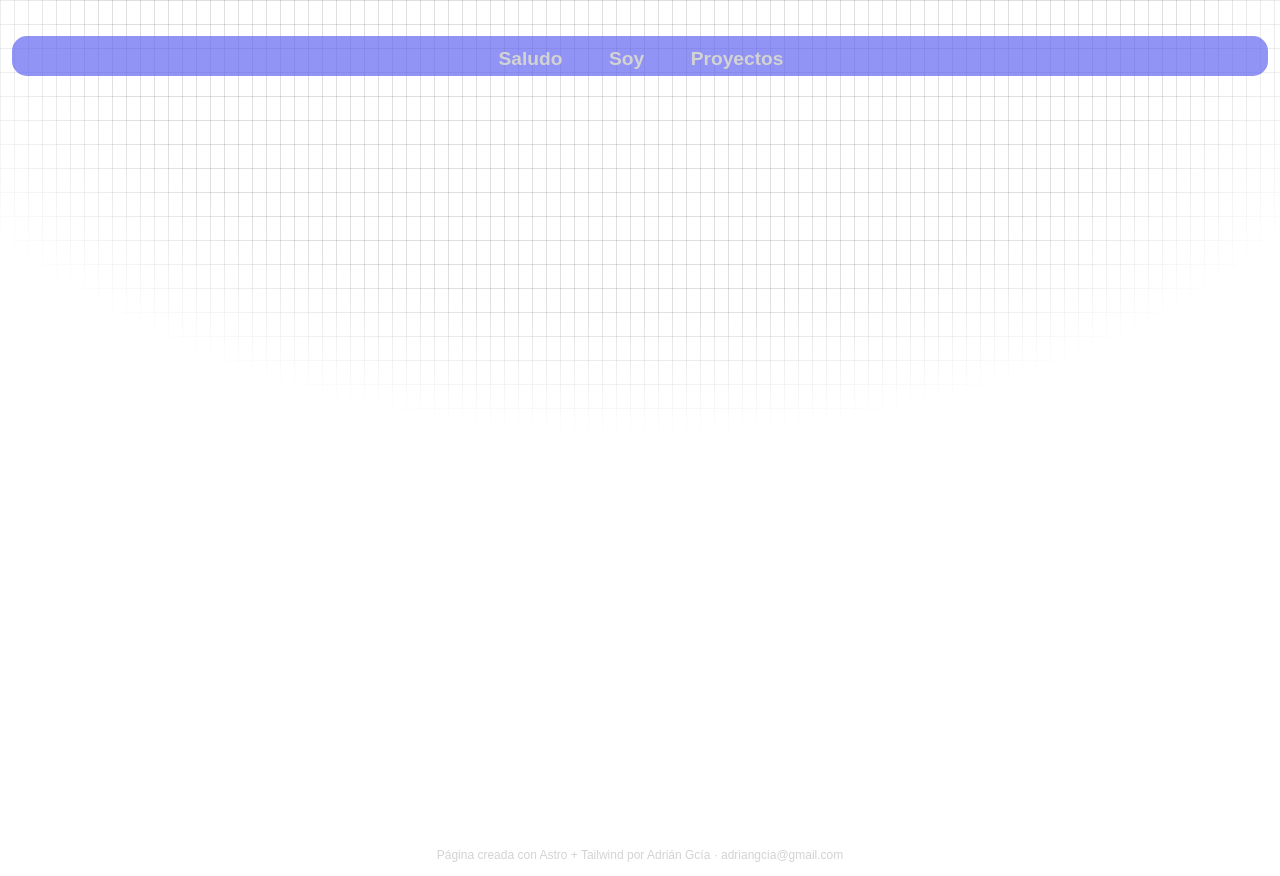
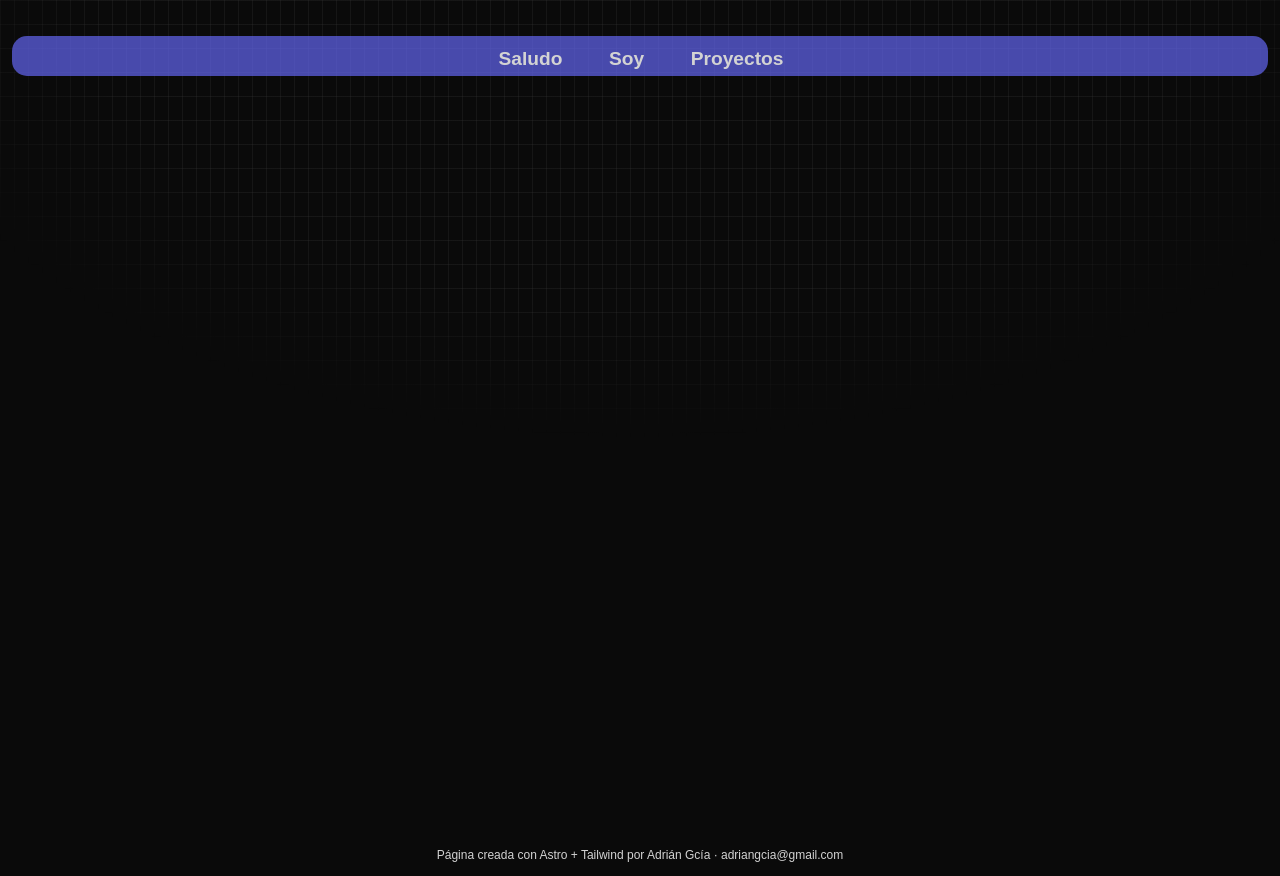
Before and after one commit to Adriangcia/adriangcia.com, an Astro site: page /contact in a window 1280 px wide. Built offline with nearby package versions, Linux system fonts and the light colour scheme; Astro itself is replaced by a stand-in of ours.

Commit message:
Lo mismo

```diff
--- a/src/components/Header.astro
+++ b/src/components/Header.astro
@@ -11,7 +11,7 @@ import Hamburger from '../components/Hamburger.astro'
     nav{
         width: 100%;
         border-radius: 15px;
-        background-color: rgb(99 102 241 / 0.7) !important;
+        background-color: #6366f1b3 !important;
         /* Fuerzo aquí el color del fondo que en el deploy se cambia con las clases de Tailwind */
     }
     @media screen and (min-width: 636px) {
--- a/src/layouts/BaseLayout.astro
+++ b/src/layouts/BaseLayout.astro
@@ -21,7 +21,7 @@ const { title, description } = Astro.props
 		<meta name="generator" content={Astro.generator} />
 		<title>{title}</title>
 	</head>
-	<body class="px-3">
+	<body class="px-3 bg-neutral-950">
 
 	<div class="absolute bottom-0 left-0 right-0 top-0 bg-[linear-gradient(to_right,#4f4f4f2e_1px,transparent_1px),linear-gradient(to_bottom,#4f4f4f2e_1px,transparent_1px)] bg-[size:14px_24px] [mask-image:radial-gradient(ellipse_60%_50%_at_50%_0%,#000_70%,transparent_100%)]" />
 
@@ -54,7 +54,7 @@ const { title, description } = Astro.props
 		position: relative;
 		display: flex;
 		flex-direction: column;
-		background-color: rgb(10 10 10 / var(--tw-bg-opacity));
+		background-color: #0a0a0a;
 	}
 	p{
 		padding-top: .2rem;
```
